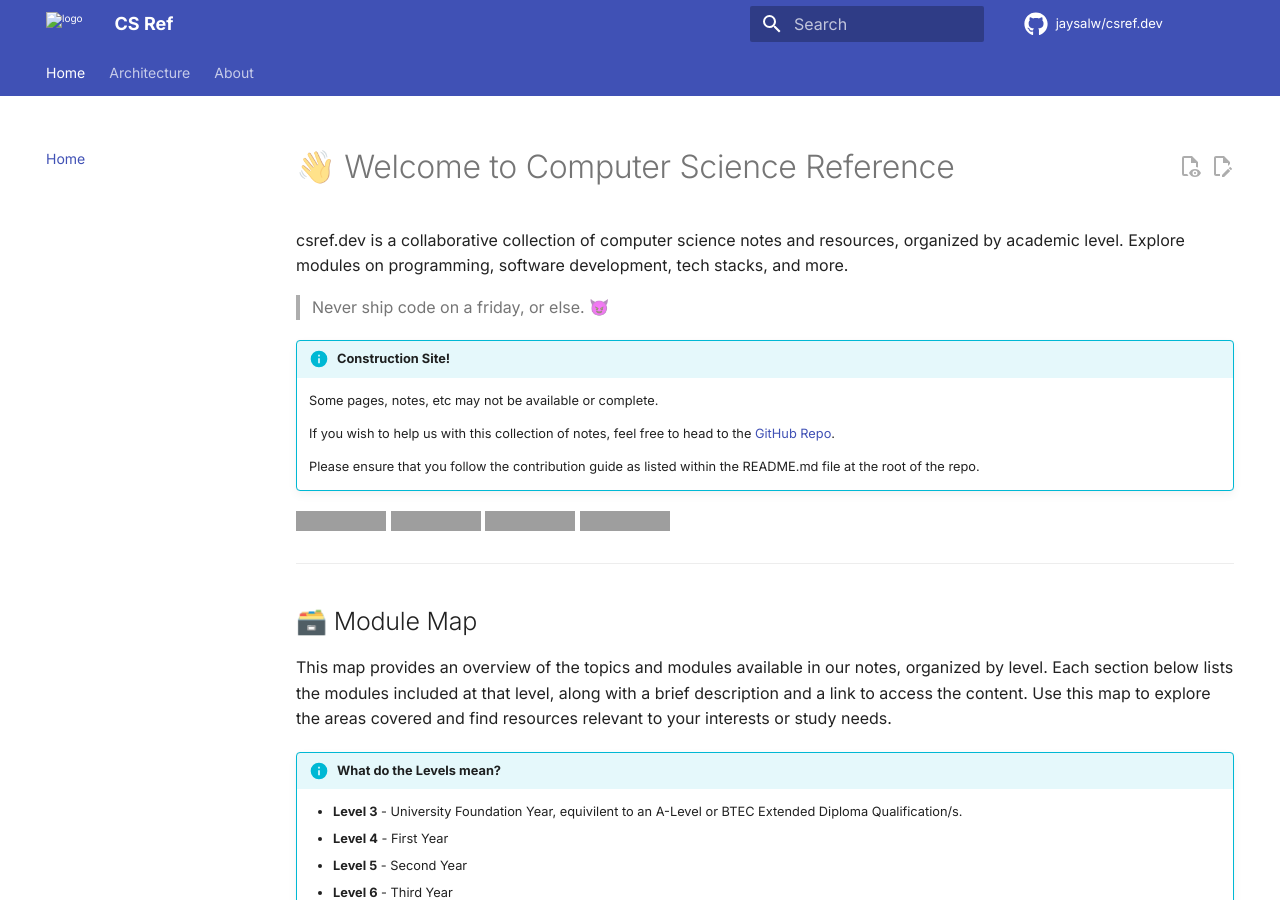
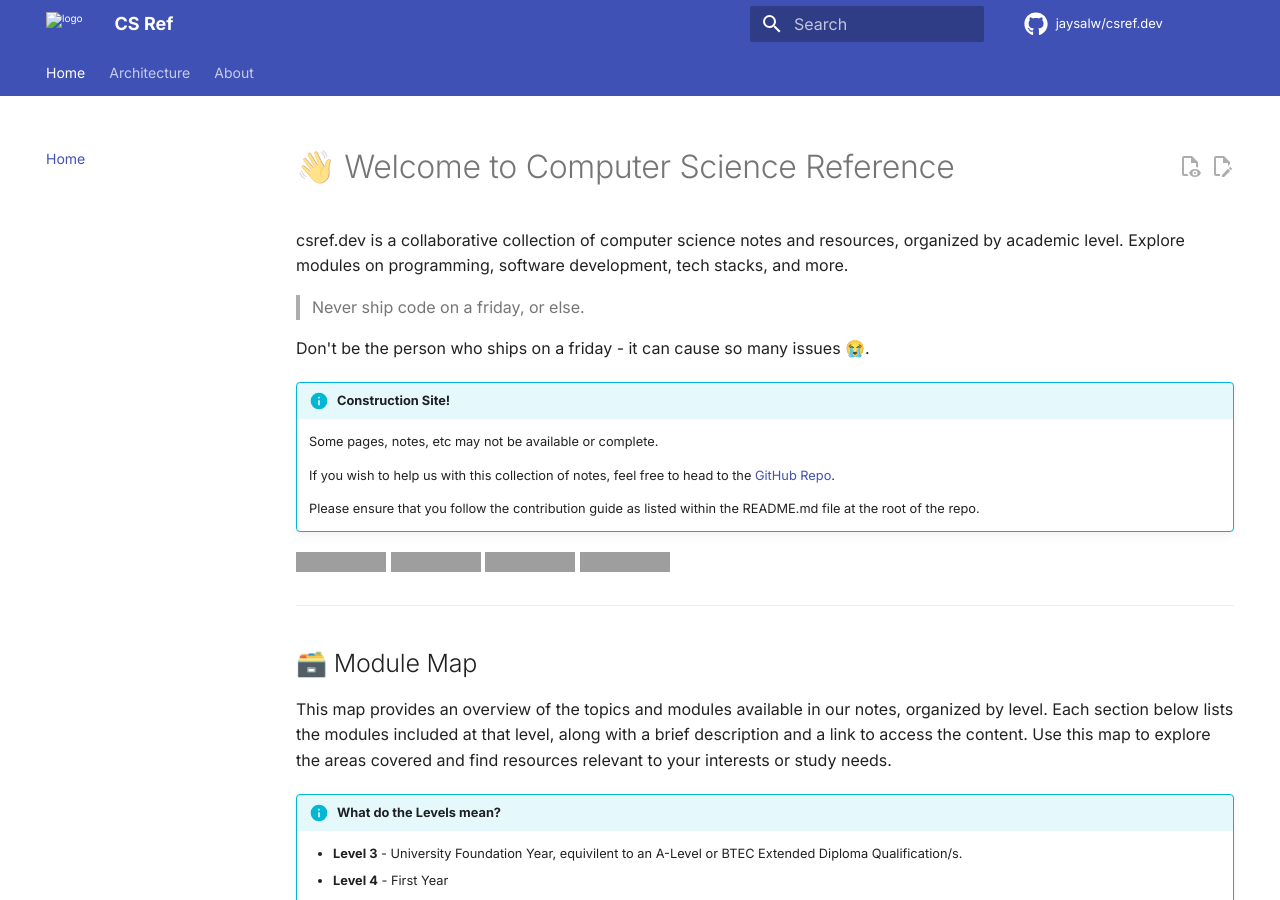
Before and after one commit to jaysalw/csref.dev, an MkDocs documentation site: the page built from docs/index.md, in a window 1280 px wide and 900 px high, cut to the strip 0-900 px from the top of the window. Built offline with MkDocs 1.6.1 and Material for MkDocs 9.7.7, drawn with Linux system fonts in a browser that asks for light colours; comment, search, counter and statistics services are not loaded; grey boxes are pictures that could not be loaded.

Commit message:
Update index.md

```diff
--- a/docs/index.md
+++ b/docs/index.md
@@ -7,7 +7,9 @@ hide:
 # 👋 Welcome to Computer Science Reference
 csref.dev is a collaborative collection of computer science notes and resources, organized by academic level. Explore modules on programming, software development, tech stacks, and more.
 
-> Never ship code on a friday, or else. 😈
+> Never ship code on a friday, or else.
+
+Don't be the person who ships on a friday - it can cause so many issues 😭.
 
 !!! info "Construction Site!"
     Some pages, notes, etc may not be available or complete.
```
